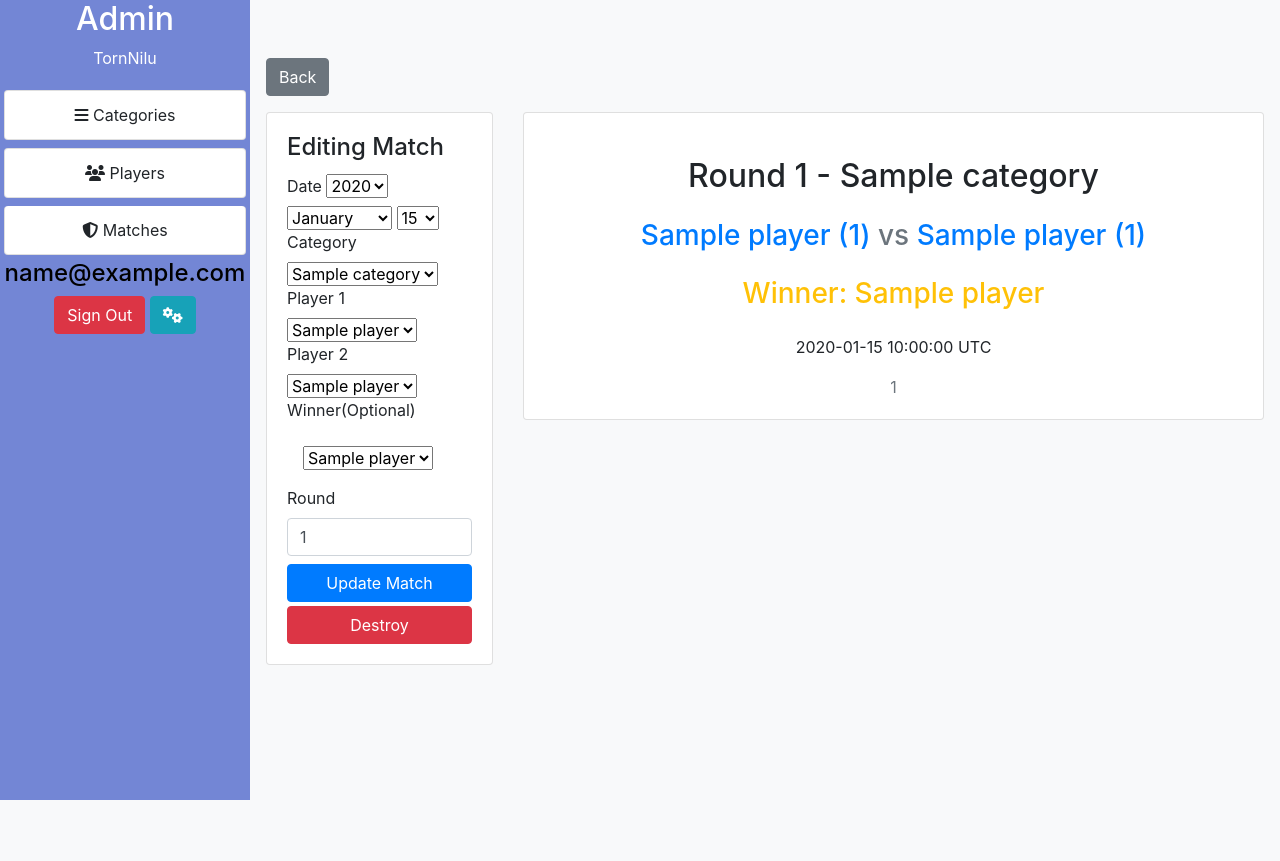
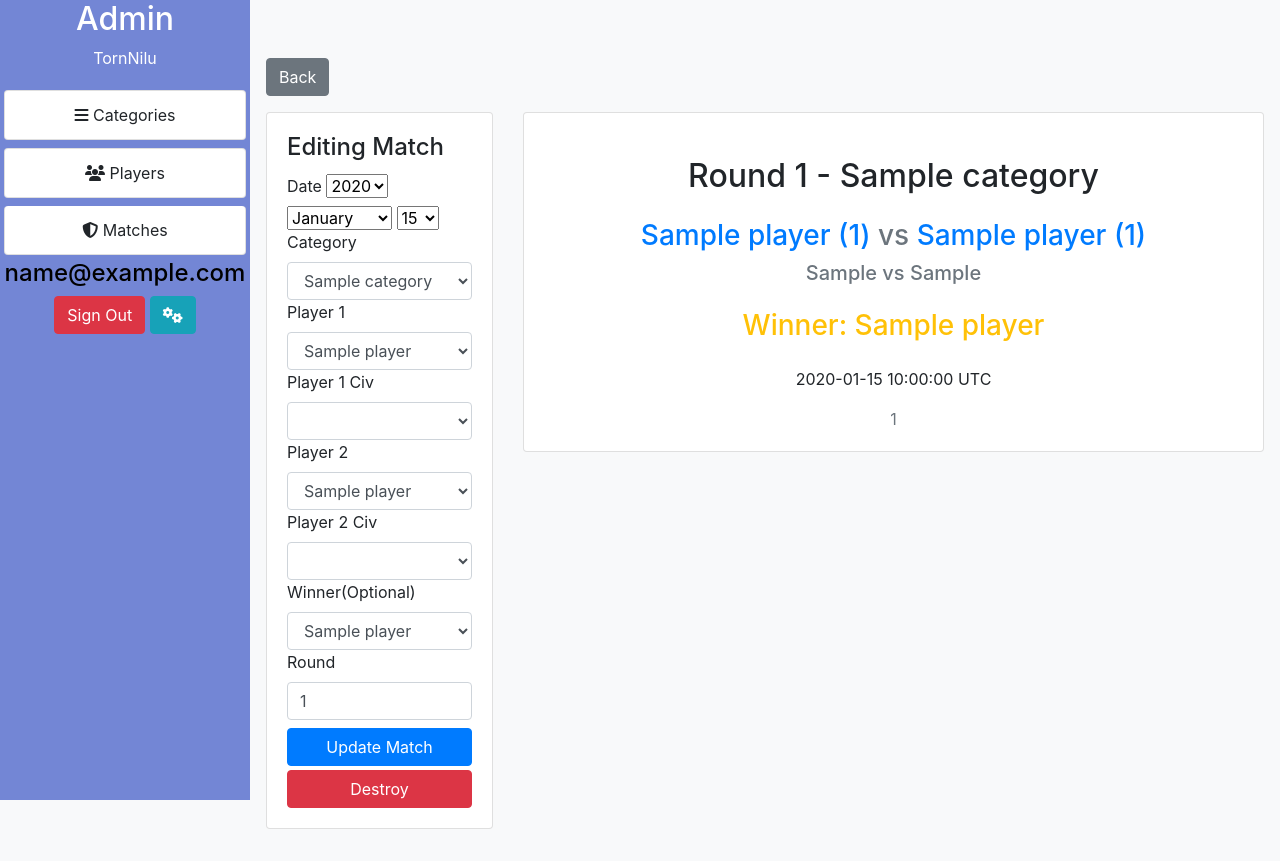
Before and after one commit to pulgamecanica/nilu-Torneo, a Rails app: page /matches/1/edit in a window 1280 px wide. Before the commit the page ends 800 px from the top, so only its background shows below. Run offline with Rails 7, Linux system fonts and the light colour scheme; a user stored in the database is signed in; tables that the repository leaves empty hold one stand-in row (values such as "Sample post"); style sheets or scripts are compiled from the project's sources; some libraries are stand-ins or nearby versions.

Commit message:
Worked on the style, added media query and icons, fized mobile views

```diff
--- a/app/assets/stylesheets/admins.css
+++ b/app/assets/stylesheets/admins.css
@@ -1,3 +1,6 @@
+#mobile-sidebar {
+    display: none;
+}
 #sidebar {
     width: 250px;
     position: fixed;
@@ -44,3 +47,16 @@
 .active-round-checkbox-label {
     background-color: lightgray;
 }
+
+@media only screen and (max-width: 500px) {
+    #sidebar {
+        display: none;
+    }
+    #mobile-sidebar{
+        display: block;
+    }
+    .admin-container {
+        margin-left: auto;
+        margin-right: auto;
+    }
+}
--- a/app/controllers/admins/matches_controller.rb
+++ b/app/controllers/admins/matches_controller.rb
@@ -1,7 +1,6 @@
 module Admins
   class MatchesController < AdminsController
     before_action :set_match, only: [:edit, :update, :destroy]
-
     # GET /matches
     def index
       @matches = Match.order(:round, :category_id)
--- a/app/helpers/application_helper.rb
+++ b/app/helpers/application_helper.rb
@@ -1,2 +1,5 @@
 module ApplicationHelper
+	def aoe_civilizations
+		['', 'Chinese', 'Persians', 'Aztecs', 'Mayans', 'Malians', 'Huns', 'Khmer', 'Britons', 'Incas', 'Franks', 'Slavs', 'Mongols', 'Celts', 'Lithuanians', 'Japanese', 'Spanish', 'Magyars', 'Berbers', 'Cumans', 'Byzantines', 'The Ethiopians', 'Bulgarians', 'Vikings', 'Saracens', 'Teutons', 'Indians', 'Burmese', 'Koreans', 'Portuguese', 'Tatars', 'Italians', 'Malay', 'Vietnamese', 'Turks', 'Goths'].freeze
+	end
 end
--- a/app/models/match.rb
+++ b/app/models/match.rb
@@ -3,10 +3,8 @@ class Match < ApplicationRecord
   belongs_to :player_1, class_name: "Player", foreign_key: :player_1_id
   belongs_to :player_2, class_name: "Player", foreign_key: :player_2_id
   belongs_to :winner, class_name: "Player", foreign_key: :winner_id, optional: true
-  validates :round, presence: true
+  validates_presence_of :round
   validate :valid_match_users, :valid_winner
-  @@civilizations = ['Chinese', 'Persians', 'Aztecs', 'Mayans', 'Malians', 'Huns', 'Khmer', 'Britons', 'Incas', 'Franks', 'Slavs', 'Mongols', 'Celts', 'Lithuanians', 'Japanese', 'Spanish', 'Magyars', 'Berbers', 'Cumans', 'Byzantines', 'The Ethiopians', 'Bulgarians', 'Vikings', 'Saracens', 'Teutons', 'Indians', 'Burmese', 'Koreans', 'Portuguese', 'Tatars', 'Italians', 'Malay', 'Vietnamese', 'Turks', 'Goths'].freeze
-  attr_reader :civilizations
   private
     def valid_match_users
     	errors.add(:player_2, "must be different!") if player_2.eql? player_1
--- a/app/views/admins/_sideBar.html.erb
+++ b/app/views/admins/_sideBar.html.erb
@@ -20,3 +20,14 @@
         <a href=" <%= edit_admin_registration_path %>" class="btn btn-info"><i class="fas fa-cogs"></i></a>
     </div>
 </nav>
+<nav id="mobile-sidebar">
+    <a href="#homeSubmenu2" class="btn btn-light list-group-item m-1" data-toggle="collapse"><i class="fas fa-bars"></i> Categories</a>
+    <div class="collapse list-unstyled list-group" id="homeSubmenu2">
+        <a href="<%= categories_path %>" class="btn btn-light list-group-item m-2">Show All</a>
+        <% @categories.order(:min_rank).each do |category|%>
+            <a href="<%= category_path(category) %>" class="btn btn-light list-group-item m-2"><%= category.title %></a>
+        <% end %>
+    </div>
+    <a href="<%= players_path %>" class="btn btn-light list-group-item m-1"><i class="fas fa-users"></i> Players</a>
+    <a href="<%= matches_path %>" class="btn btn-light list-group-item m-1"><i class="fas fa-shield-alt"></i> Matches</a>
+</nav>
--- a/app/views/admins/matches/_form.html.erb
+++ b/app/views/admins/matches/_form.html.erb
@@ -18,22 +18,32 @@
 
   <div class="field">
     <%= form.label :category_id %>
-    <%= form.collection_select :category_id, Category.order(:min_rank), :id, :title, class: "form-controll m-3" %>
+    <%= form.collection_select :category_id, Category.order(:min_rank), :id, :title, {}, class: "form-control" %>
   </div>
 
   <div class="field">
     <%= form.label :player_1_id %>
-    <%= form.collection_select :player_1_id, Player.order(:rank), :id, :name, class: "form-controll m-3" %>
+    <%= form.collection_select :player_1_id, Player.order(:rank), :id, :name, {}, class: "form-control" %>
+  </div>
+
+  <div class="field">
+    <label>Player 1 Civ</label>
+    <%= form.select :player_1_civilization, options_for_select(aoe_civilizations.sort(), match.player_1_civilization), {}, class: "form-control"%>
   </div>
 
   <div class="field">
     <%= form.label :player_2_id %>
-    <%= form.collection_select :player_2_id, Player.order(:rank), :id, :name, class: "form-controll m-3" %>
+    <%= form.collection_select :player_2_id, Player.order(:rank), :id, :name, {}, class: "form-control" %>
+  </div>
+
+  <div class="field">
+    <label>Player 2 Civ</label>
+    <%= form.select :player_2_civilization, options_for_select(aoe_civilizations.sort(), match.player_2_civilization), {}, class: "form-control" %>
   </div>
 
   <div class="field">
     <%= form.label :winner_id %>(Optional)
-    <%= form.collection_select :winner_id, Player.order(:rank), :id, :name, {include_blank: true }, class: "form-controll m-3" %>
+    <%= form.collection_select :winner_id, Player.order(:rank), :id, :name, {include_blank: true }, class: "form-control" %>
   </div>
 
   <div class="field">
--- a/app/views/admins/matches/_matches.html.erb
+++ b/app/views/admins/matches/_matches.html.erb
@@ -3,9 +3,9 @@
     <div class="card mb-2">
       <h6 class="card-header">
         Round <%= game_match.round %> - <%=game_match.category.title %>
-        <span class="float-right text-dark">
-          <%= game_match.date %>
-        </span>
+        <p class="float-right text-dark">
+          <%= game_match.date.strftime("%m/%d/%Y")%>
+        </p>
       </h6>
       <div class="card-body">
         <span class="card-title text-secondary h5">
--- a/app/views/admins/matches/edit.html.erb
+++ b/app/views/admins/matches/edit.html.erb
@@ -1,6 +1,6 @@
 <%= link_to 'Back', matches_path, class: 'btn btn-secondary mb-3' %>
 <div class="row">
-	<div class="col-md-3">
+	<div class="col-md-3 mb-3">
 		<div class="card">
 			<div class="card-body">
 				<h4 class="card-title">Editing Match</h4>
@@ -16,7 +16,7 @@
 				<h2 class="card-title m-4">
 			        Round <%= @match.round %> - <%=@match.category.title %>
 			    </h2>
-			    <h3 class="text-secondary mb-4">
+			    <h3 class="text-secondary mb-2">
   					<%= link_to edit_player_path(@match.player_1), class: "text-decoration-none" do %>
 				  		<%= @match.player_1.name %> (<%= @match.player_1.rank %>)
 				  	<% end %>
@@ -25,6 +25,13 @@
 				  		<%= @match.player_2.name %> (<%= @match.player_2.rank %>)
 				  	<% end %>
 				</h3>
+				<% if not @match.player_1_civilization.nil? || @match.player_2_civilization.nil?%>
+					<h5 class="text-secondary mb-4">
+				  		<%= @match.player_1_civilization.empty? ? "---" : @match.player_1_civilization %>
+				  		vs
+				  		<%= @match.player_2_civilization.empty? ? "---" : @match.player_2_civilization %>
+					</h5>
+				<% end %>
 				<h3 class="text-warning mb-4">
 					<% if @match.winner.present? %>
 			        	Winner: <%= @match.winner.name %>
--- a/app/views/admins/players/edit.html.erb
+++ b/app/views/admins/players/edit.html.erb
@@ -1,6 +1,6 @@
 <%= link_to 'Back', players_path, class: 'btn btn-secondary mb-3' %>
 <div class="row">
-	<div class="col-md-3">
+	<div class="col-md-3 mb-3">
 		<div class="card">
 			<div class="card-body">
 				<h4 class="card-title">Editing Player</h4>
@@ -21,7 +21,7 @@
 					<% end %>
 				<% end %>
 
-				<div class="container col-md-4 mt-5 col" id="new-match-form">
+				<div class="container col-md-6 mt-5 col" id="new-match-form">
 					<button class="btn btn-primary btn-block" onclick="create_match()"><i class="fas fa-plus"></i></button>
 				</div>
 			</div>
--- a/app/views/layouts/admins.html.erb
+++ b/app/views/layouts/admins.html.erb
@@ -9,10 +9,9 @@
 
     <link rel="stylesheet" href="https://cdn.jsdelivr.net/npm/bootstrap@4.6.0/dist/css/bootstrap.min.css" integrity="sha384-B0vP5xmATw1+K9KRQjQERJvTumQW0nPEzvF6L/Z6nronJ3oUOFUFpCjEUQouq2+l" crossorigin="anonymous">
     <script src="https://code.jquery.com/jquery-3.3.1.slim.min.js" integrity="sha384-q8i/X+965DzO0rT7abK41JStQIAqVgRVzpbzo5smXKp4YfRvH+8abtTE1Pi6jizo" crossorigin="anonymous"></script>
-
     <script src="https://stackpath.bootstrapcdn.com/bootstrap/4.1.0/js/bootstrap.min.js" integrity="sha384-uefMccjFJAIv6A+rW+L4AHf99KvxDjWSu1z9VI8SKNVmz4sk7buKt/6v9KI65qnm" crossorigin="anonymous"></script>
     <script src="https://kit.fontawesome.com/72e594ef21.js" crossorigin="anonymous"></script>
-
+    <%= favicon_link_tag asset_path('aoe2.ico') %>
     <%= stylesheet_link_tag 'application', media: 'all', 'data-turbolinks-track': 'reload' %>
     <%= javascript_pack_tag 'application', 'data-turbolinks-track': 'reload' %>
   </head>
```
Also changed, not shown: app/views/admins/categories/show.html.erb (+4 -6 lines), app/assets/images/aoe2.ico (added), app/assets/images/aoe2_1.ico (added), 1 other file.
